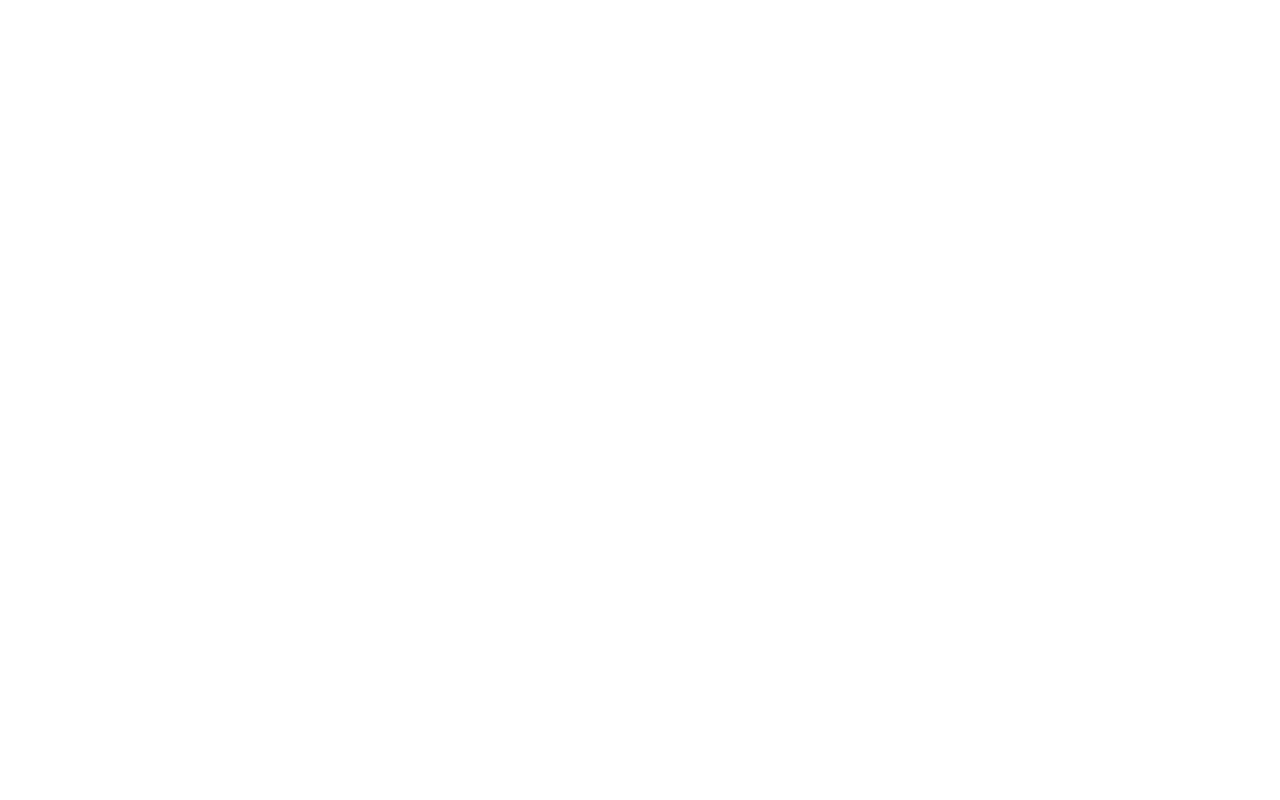
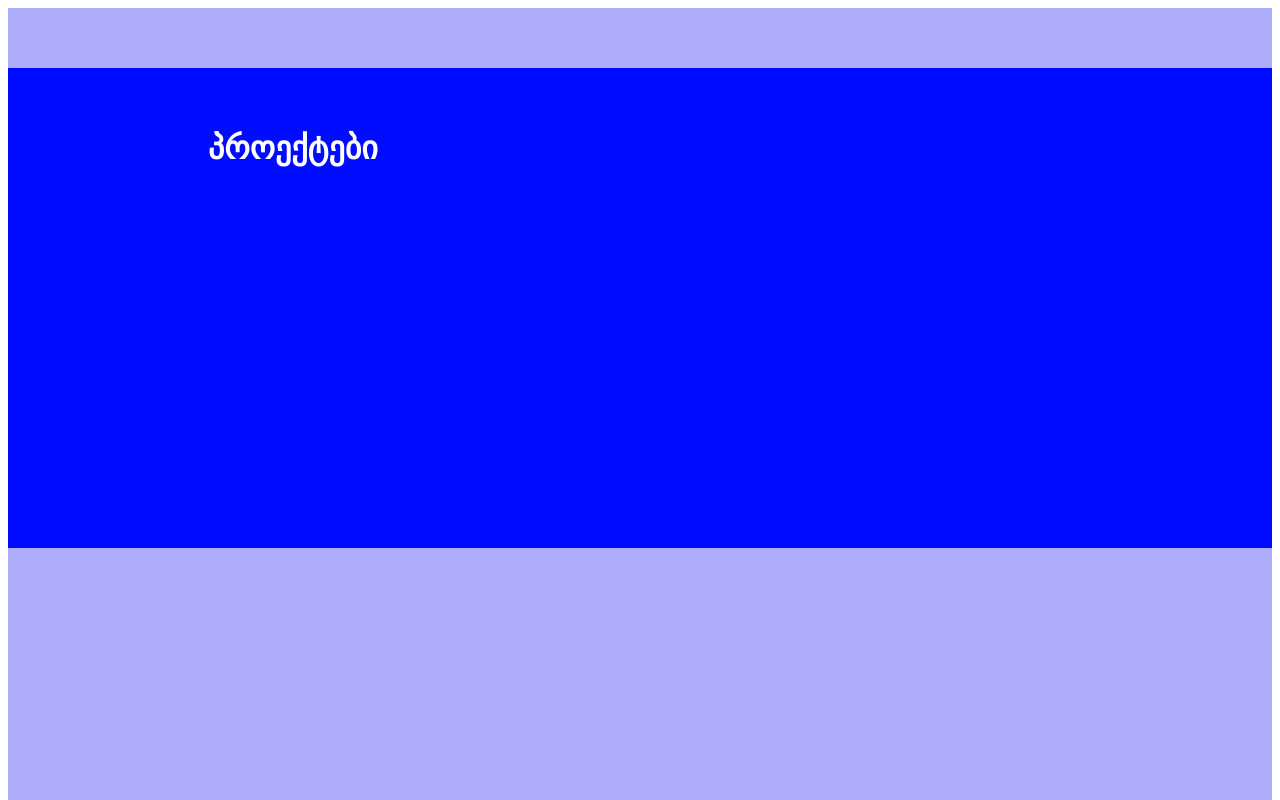
Before and after one commit to Alekssandre/lesson-7, a plain HTML site: page index.html in a window 1280 px wide. Shown: the top 800 px of the page. Drawn offline with Linux system fonts and the light colour scheme.

Commit message:
create style.css and add div tags

```diff
--- a/index.html
+++ b/index.html
@@ -1,9 +1,23 @@
 <!DOCTYPE html>
 <html>
 <head>
+	 <meta charset="utf-8">
+     <meta name="viewport" content="width=device-width, initial-scale=1.0" >
+     <meta http-equiv="X-UA-Compatible" content="ie-edge">
+     <link rel="stylesheet" href="style.css">
 	<title></title>
 </head>
 <body>
+	<header>
+			<div class="now">
+				<div class="flou">
+					<h1> პროექტები </h1>
+					<div class="child">
+
+					</div>
+				</div>
+			</div>
+	</header>
 
 </body>
 </html>
--- /dev/null
+++ b/style.css
@@ -0,0 +1,14 @@
+.now {
+	display: flex;
+	background: #ADADFA;
+	height: 1000px;
+}
+.flou{
+	display: flex;
+	width: 2000px;
+	height: 400px;
+	background-color: #000CFF;
+	color: #FFFFFF;
+	padding: 40px 200px ;
+	margin-top: 60px;
+}
```
